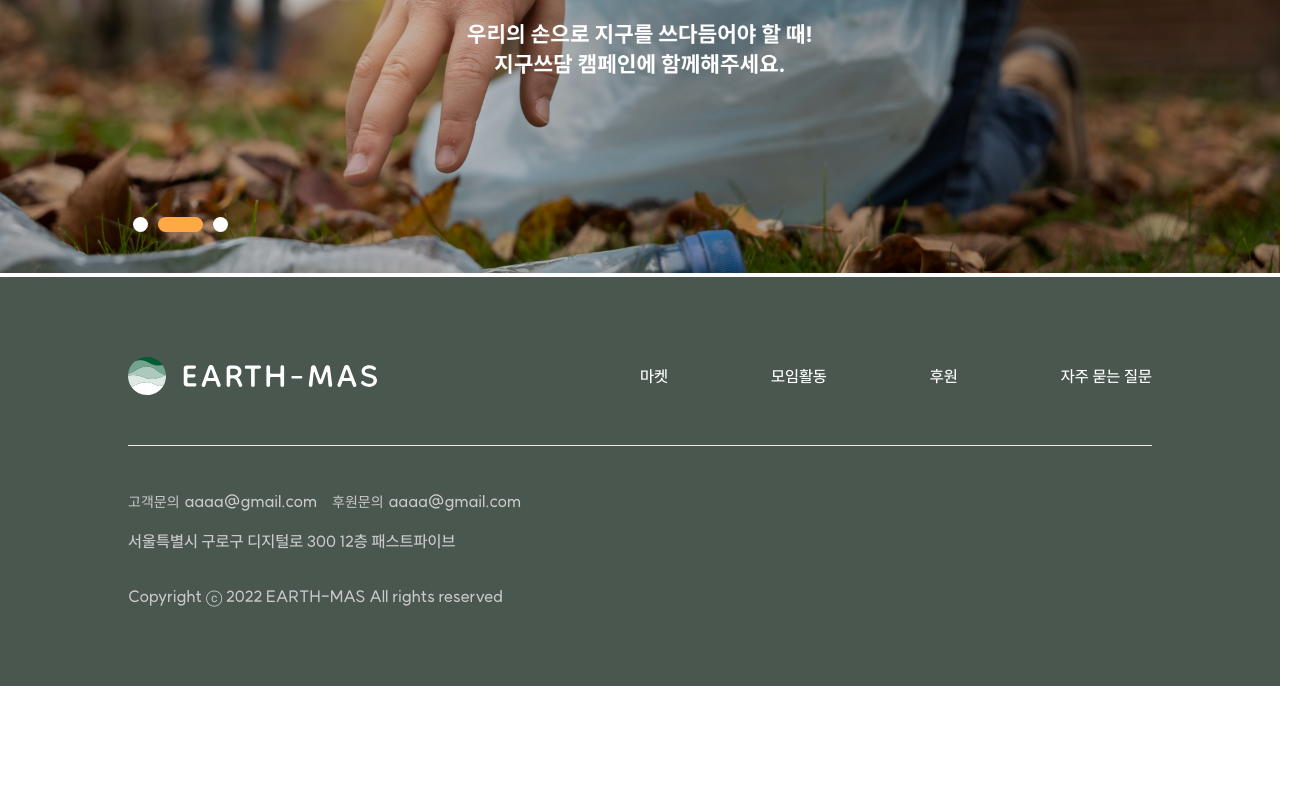
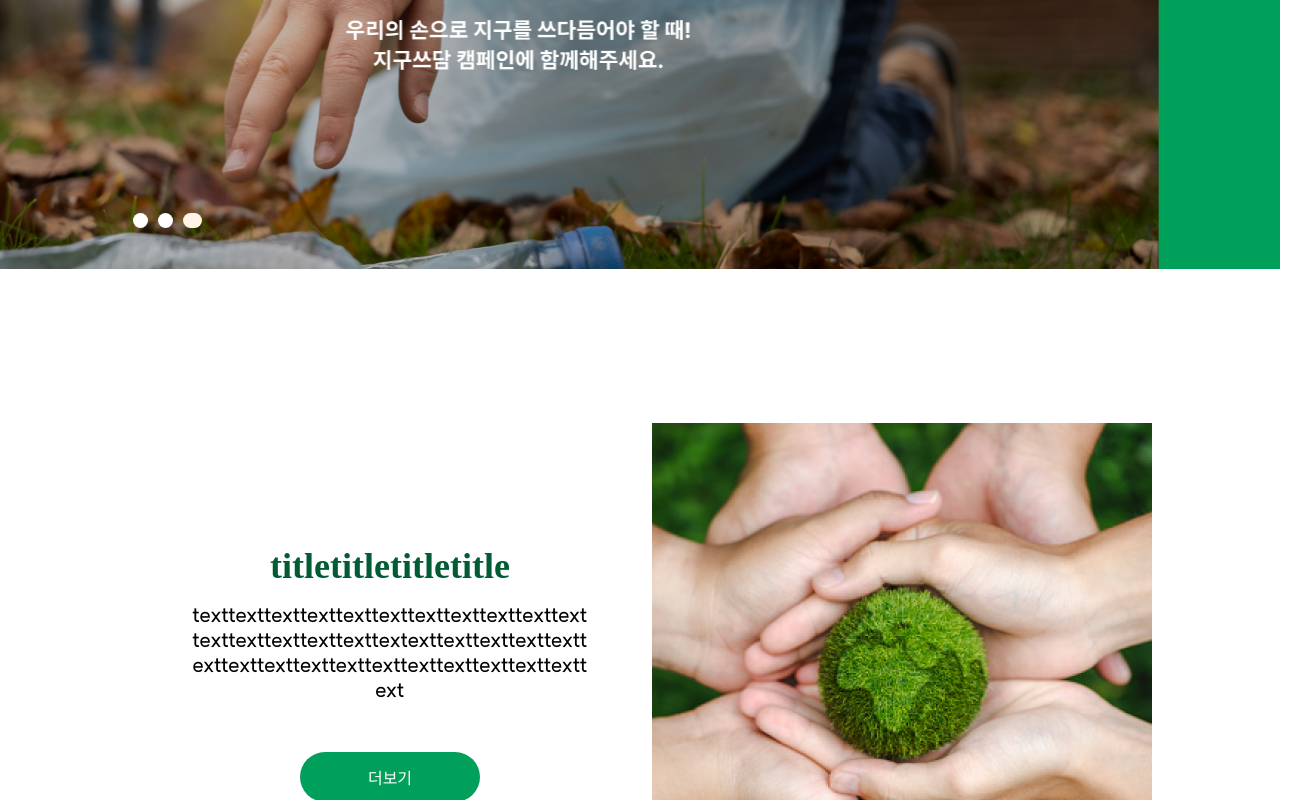
Before and after one commit to Earth-mas/Earth-mas_client, a React (Create React App) app: page / in a window 1280 px wide. Shown: the part 300-1100 px from the top of the page, 1305 px wide, since content can reach past the window. Before the commit the page ends 986 px from the top, so only its background shows below. Built offline with nearby package versions, Linux system fonts and the light colour scheme; a web font is replaced by a local one.

Commit message:
Design: [#22] mainPage

```diff
--- a/src/components/commons/slide/index.tsx
+++ b/src/components/commons/slide/index.tsx
@@ -50,6 +50,8 @@ export default function Slide(props: {
 `; */
 const SliderContainer = styled(Slider)`
   width: 100vw;
+  overflow-x: hidden;
+
   img {
     min-width: 1024px;
     width: 100%;
--- a/src/pages/index.tsx
+++ b/src/pages/index.tsx
@@ -1,14 +1,138 @@
+import styled from '@emotion/styled';
+import ContainedButton02 from 'components/commons/button/contained/ContainedButton02';
 import Slide from 'components/commons/slide';
 import Login from 'components/units/login';
+import { Link } from 'react-router-dom';
+import { Colors } from 'styles/Colors';
+import { FontFamily, FontSize } from 'styles/FontStyles';
 import banner1 from '../assets/images/mainBanner/banner1.jpg';
 import banner2 from '../assets/images/mainBanner/banner2.jpg';
 import banner3 from '../assets/images/mainBanner/banner3.jpg';
+import mainImg1 from '../assets/images/mainImg/main1.jpg';
+import mainImg2 from '../assets/images/mainImg/main2.jpg';
+import mainImg3 from '../assets/images/mainImg/main3.jpg';
 
 export default function HomePage() {
   return (
-    <div>
+    <>
       <Login />
       <Slide banner1={banner1} banner2={banner2} banner3={banner3} />
-    </div>
+      <Wrapper>
+        <Section>
+          <div className="textBox">
+            <p className="title">titletitletitletitle</p>
+            <p className="sub">
+              texttexttexttexttexttexttexttexttexttexttexttexttexttexttexttexttextexttexttexttexttexttexttexttexttexttexttexttexttexttexttexttexttext
+            </p>
+            <div className="button">
+              <Link to="/activity">
+                <ContainedButton02 color={'sub'} content={'더보기'} />
+              </Link>
+            </div>
+          </div>
+          <div className="imgBox">
+            <img src={mainImg1} />
+          </div>
+        </Section>
+        <Section>
+          <div className="imgBox">
+            <img src={mainImg2} />
+          </div>
+          <div className="textBox">
+            <p className="title">titletitletitletitle</p>
+            <p className="sub">
+              texttexttexttexttexttexttexttexttexttexttexttexttexttexttexttexttext
+            </p>
+            <div className="button">
+              <Link to="/support">
+                <ContainedButton02 color={'sub'} content={'더보기'} />
+              </Link>
+            </div>
+          </div>
+        </Section>
+        <Section>
+          <div className="textBox">
+            <p className="title">titletitletitletitle</p>
+            <p className="sub">
+              texttexttexttexttexttexttexttexttexttexttexttexttexttexttexttexttext
+              texttexttexttexttexttexttexttexttexttexttexttexttexttexttexttexttext
+            </p>
+            <div className="button">
+              <Link to="/market">
+                <ContainedButton02 color={'sub'} content={'더보기'} />
+              </Link>
+            </div>
+          </div>
+          <div className="imgBox">
+            <img src={mainImg3} />
+          </div>
+        </Section>
+      </Wrapper>
+    </>
   );
 }
+
+const Wrapper = styled.div`
+  width: 1024px;
+  margin: 0 auto;
+  padding: 150px 0 180px;
+`;
+
+const Section = styled.section`
+  width: 100%;
+  display: flex;
+
+  .textBox {
+    width: 400px;
+    margin: 0 62px;
+    text-align: center;
+    display: flex;
+    flex-direction: column;
+    justify-content: center;
+    .title {
+      width: 100%;
+      color: ${Colors.MAIN};
+      font-family: ${FontFamily.BOLD};
+      font-size: 2.25rem;
+      font-weight: 700;
+    }
+    .sub {
+      width: 100%;
+      word-break: break-all;
+      margin: 15px 0 50px;
+      font-size: ${FontSize.MEDIUM_T};
+    }
+    .button {
+      width: 180px;
+      margin: 0 auto;
+    }
+  }
+  .imgBox {
+    min-width: 500px;
+    width: 500px;
+    height: 500px;
+    img {
+      width: 100%;
+    }
+  }
+
+  &:nth-of-type(2) {
+    margin: 150px 0;
+  }
+  &:nth-of-type(3) {
+    display: block;
+    .textBox {
+      margin: 0 auto 80px;
+      .title {
+        font-size: 3rem;
+      }
+      .sub {
+        margin: 20px 0 50px;
+      }
+    }
+    .imgBox {
+      width: 100%;
+      height: auto;
+    }
+  }
+`;
--- a/src/styles/GlobalStyles.ts
+++ b/src/styles/GlobalStyles.ts
@@ -22,7 +22,6 @@ export const globalStyles = css`
     padding: 0;
     font-family: 'SUIT-M';
   }
-
   a {
     color: inherit;
     text-decoration: none;
```
